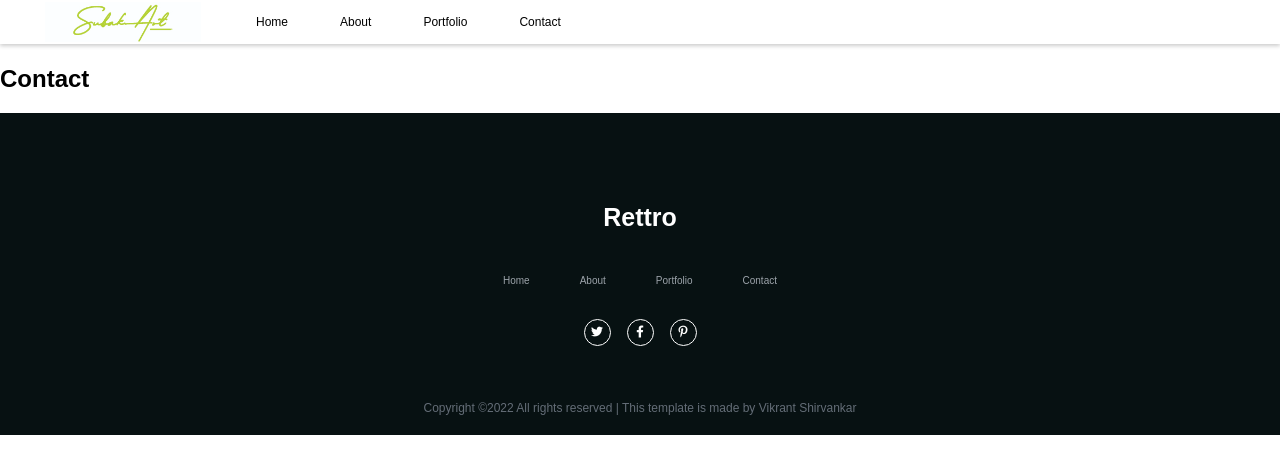
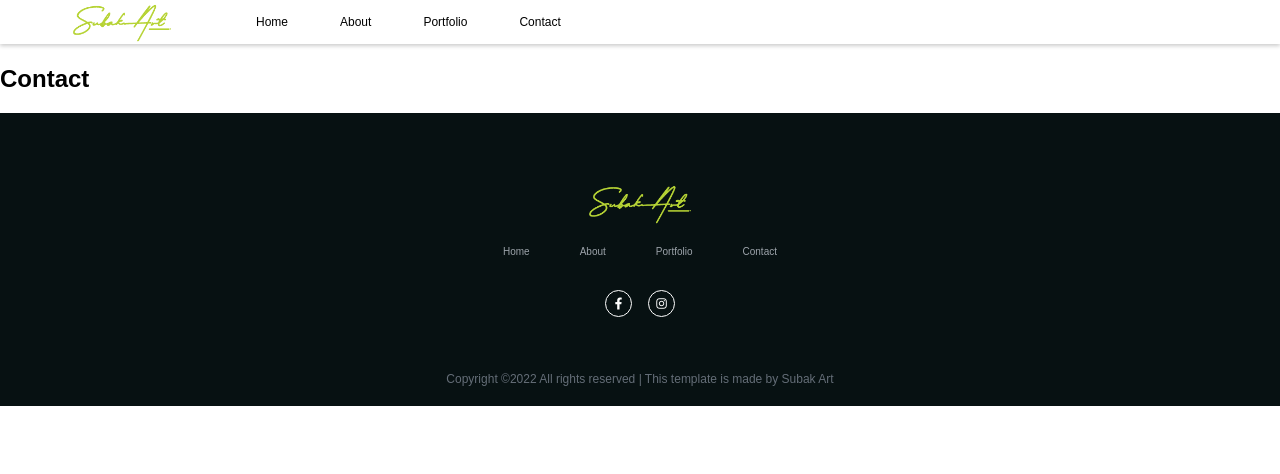
Before and after one commit to VikrantShirvankar/design-studio, a React (Create React App) app: page /contact in a window 1280 px wide. Shown: the top 474 px of the page. Built offline with nearby package versions, Linux system fonts and the light colour scheme; a web font is replaced by a local one.

Commit message:
Home page changes

```diff
--- a/public/index.html
+++ b/public/index.html
@@ -5,10 +5,10 @@
     <link rel="icon" href="%PUBLIC_URL%/favicon.ico" />
     <meta name="viewport" content="width=device-width, initial-scale=1" />
     <meta name="theme-color" content="#000000" />
-    <meta
+    <!-- <meta
       name="description"
       content="Web site created using create-react-app"
-    />
+    /> -->
     <link rel="apple-touch-icon" href="%PUBLIC_URL%/logo192.png" />
     <!--
       manifest.json provides metadata used when your web app is installed on a
@@ -24,7 +24,7 @@
       work correctly both with client-side routing and a non-root public URL.
       Learn how to configure a non-root public URL by running `npm run build`.
     -->
-    <title>React App</title>
+    <title>Subak Art</title>
     <link rel="stylesheet" href="https://cdnjs.cloudflare.com/ajax/libs/font-awesome/5.15.4/css/all.min.css">
   </head>
   <body>
--- a/src/Components/AboutMeSection/AboutMeSection.scss
+++ b/src/Components/AboutMeSection/AboutMeSection.scss
@@ -4,7 +4,7 @@
   display: flex;
   flex-direction: column;
   align-items: center;
-  margin-top: 110px;
+  margin-top: 50px;
   color: #fff;
   padding: 50px 0;
   .title {
--- a/src/Components/AboutMeSection/AboutMeSection.tsx
+++ b/src/Components/AboutMeSection/AboutMeSection.tsx
@@ -12,7 +12,7 @@ const AboutMeSection = () => {
         Aenean faucibus nibh et justo cursus id rutrum lorem imperdiet
       </div>
       <Link to="/about">
-        <div className="about-btn">About Me</div>
+        <div className="about-btn">About Us</div>
       </Link>
     </div>
   );
--- a/src/Components/Footer/Footer.scss
+++ b/src/Components/Footer/Footer.scss
@@ -3,12 +3,12 @@
   color: #fff;
   text-align: center;
   .footer-top {
-    padding-top: 90px;
+    padding-top: 70px;
     padding-bottom: 15px;
     .footer-title {
-      padding-bottom: 25px;
-      font-size: 25px;
-      font-weight: bold;
+      img {
+        width: 160px;
+      }
     }
     .footer-menu {
       margin-bottom: 15px;
@@ -46,6 +46,9 @@
         i {
           font-size: 12px;
         }
+        &:hover {
+          background-color: #B5D236;
+        }
       }
       .last-link {
         margin-right: 0;
--- a/src/Components/Footer/Footer.tsx
+++ b/src/Components/Footer/Footer.tsx
@@ -24,7 +24,11 @@ const Footer = () => {
   return (
     <div className="footer-container">
       <div className="footer-top">
-        <div className="footer-title">Rettro</div>
+        <div className="footer-title">
+          <Link to="/" className="logo-wrapper">
+            <img src="/images/Logo/brand_logo_green.png" />
+          </Link>
+        </div>
         <div className="footer-menu">
           <ul>
             {menuItems?.map((menuItem) => (
@@ -35,20 +39,28 @@ const Footer = () => {
           </ul>
         </div>
         <div className="footer-icons">
-          <Link to="/" className="footer-icon-links">
+          {/* <Link to="/" className="footer-icon-links">
             <i className="fab fa-twitter" />
-          </Link>
-          <Link to="/" className="footer-icon-links">
+          </Link> */}
+          <a
+            href="https://www.facebook.com/SubakArt-Studio-100254375231999"
+            className="footer-icon-links"
+            target="new"
+          >
             <i className="fab fa-facebook-f" />
-          </Link>
-          <Link to="/" className="footer-icon-links last-link">
-            <i className="fab fa-pinterest-p" />
-          </Link>
+          </a>
+          <a
+            href="https://instagram.com/subakartstudio_?igshid=YmMyMTA2M2Y="
+            className="footer-icon-links last-link"
+            target="new"
+          >
+            <i className="fab fa-instagram" />
+          </a>
         </div>
       </div>
       <div className="footer-bottom">
-        Copyright ©2022 All rights reserved | This template is made by Vikrant
-        Shirvankar
+        Copyright ©2022 All rights reserved | This template is made by Subak
+        Art
       </div>
     </div>
   );
--- a/src/Components/Navigatiion/Navigation.tsx
+++ b/src/Components/Navigatiion/Navigation.tsx
@@ -72,7 +72,7 @@ const Navigation = () => {
       <div className={`navigation-container ${mobileNavigationContainer}`}>
         <div className="menu-title">
           <Link to="/" className="logo-wrapper">
-            <img src="/images/Logo/brand_logo_green.jpg" />
+            <img src="/images/Logo/brand_logo_green.png" />
           </Link>
         </div>
 
--- a/src/Components/PortfolioSection/PortfolioSection.scss
+++ b/src/Components/PortfolioSection/PortfolioSection.scss
@@ -1,17 +1,23 @@
 .portfolio-container {
-  padding-top: 110px;
+  padding-top: 40px;
   display: flex;
   justify-content: center;
   flex-direction: column;
   align-items: center;
   justify-content: center;
   @media (max-width: 768px) {
-    padding-top: 50px;
+    padding-top: 20px;
   }
   .portfolio-wrapper {
     max-width: 1280px;
     display: flex;
-
+    .portfolio-section-title {
+      border-bottom: 1px solid #B5D236;
+      margin: 0 15px 15px 15px;
+      h1 {
+        margin-block-end: 4px;
+      }
+    }
     @media (max-width: 500px) {
       width: 100%;
     }
@@ -51,7 +57,7 @@
       .block-title {
         position: absolute;
         bottom: 11px;
-        padding: 0 10px;
+        padding: 0 15px;
         color: #000;
         font-weight: bold;
         font-size: 20px;
@@ -76,7 +82,7 @@
     }
   }
   .view-more-wrapper {
-    margin-top: 50px;
+    margin-top: 25px;
     .more {
       padding: 12px 35px;
       cursor: pointer;
@@ -84,6 +90,9 @@
       font-size: 15px;
       color: #071112;
       font-weight: 600;
+      &:hover {
+        color: #B5D236;
+      }
     }
   }
 }
--- a/src/Components/PortfolioSection/PortfolioSection.tsx
+++ b/src/Components/PortfolioSection/PortfolioSection.tsx
@@ -5,17 +5,20 @@ const PortfolioSection = () => {
   return (
     <div className="portfolio-container">
       <div className="portfolio-wrapper">
+        <div className="portfolio-section-title">
+          <h1>Our Portfolio</h1>
+        </div>
         <div className="row">
           <div className="block">
             <img src="images/Design/Home/Portfolio_Section/design_1.png" />
             <div className="block-title-background" />
-            <div className="block-title">Block Title</div>
+            <div className="block-title">Canvas Painting</div>
             <div className="block-overlay" />
           </div>
           <div className="block">
             <img src="images/Design/Home/Portfolio_Section/design_2.png" />
             <div className="block-title-background" />
-            <div className="block-title">Block Title</div>
+            <div className="block-title">Wall Painting / Installation</div>
             <div className="block-overlay" />
           </div>
         </div>
@@ -23,13 +26,13 @@ const PortfolioSection = () => {
           <div className="block">
             <img src="images/Design/Home/Portfolio_Section/design_3.png" />
             <div className="block-title-background" />
-            <div className="block-title">Block Title</div>
+            <div className="block-title">Bottle Art</div>
             <div className="block-overlay" />
           </div>
           <div className="block">
             <img src="images/Design/Home/Portfolio_Section/design_4.png" />
             <div className="block-title-background" />
-            <div className="block-title">Block Title</div>
+            <div className="block-title">Digital Painting</div>
             <div className="block-overlay" />
           </div>
         </div>
--- a/src/index.scss
+++ b/src/index.scss
@@ -13,3 +13,8 @@ a {
   text-decoration: none;
   color: inherit;
 }
+
+h1 {
+  margin-block-start: 0;
+  margin-block-end: 0;
+}
```
Also changed, not shown: public/images/Logo/brand_logo_green.png (added), public/images/Logo/brand_logo_green_old.jpg (renamed from public/images/Logo/brand_logo_green.jpg).
